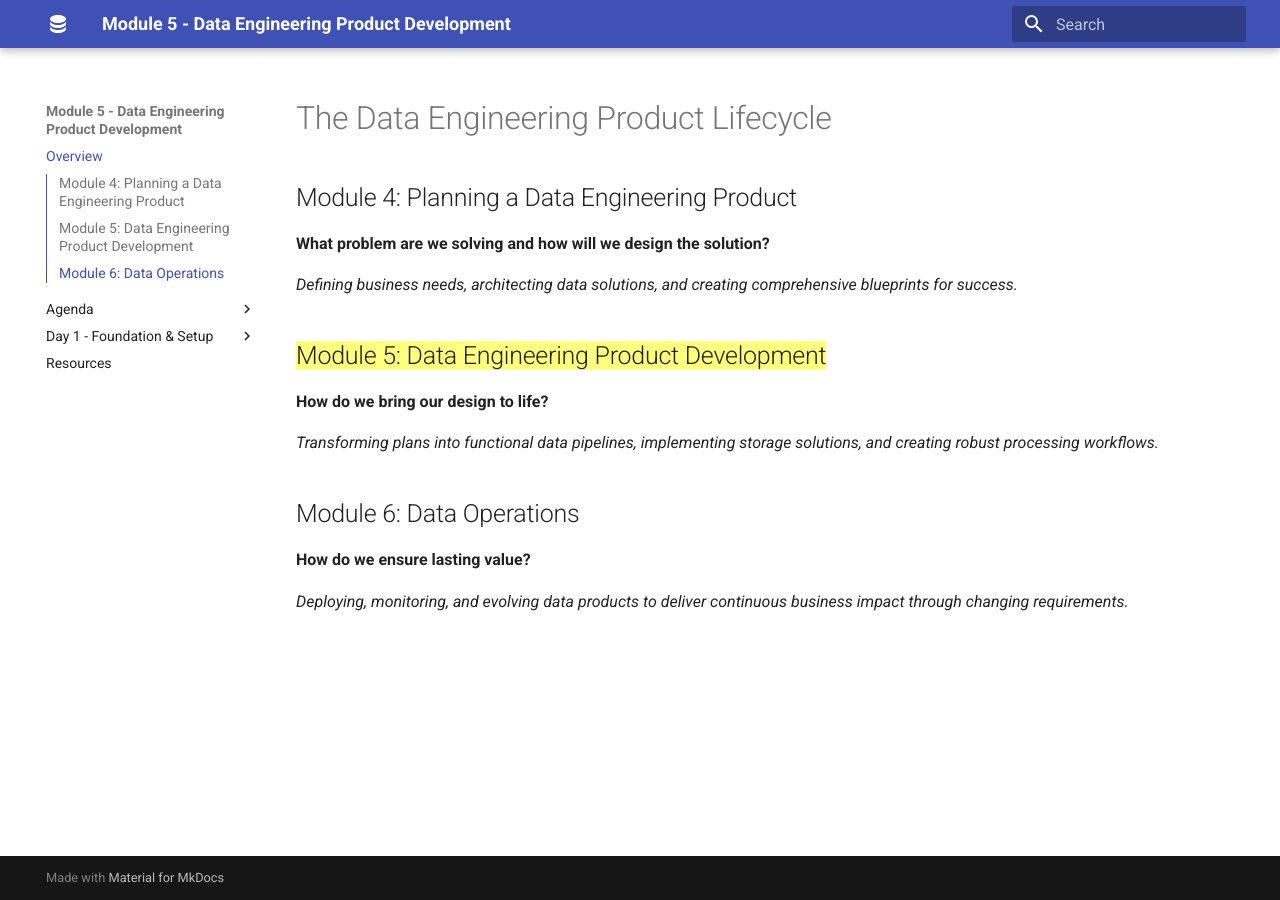
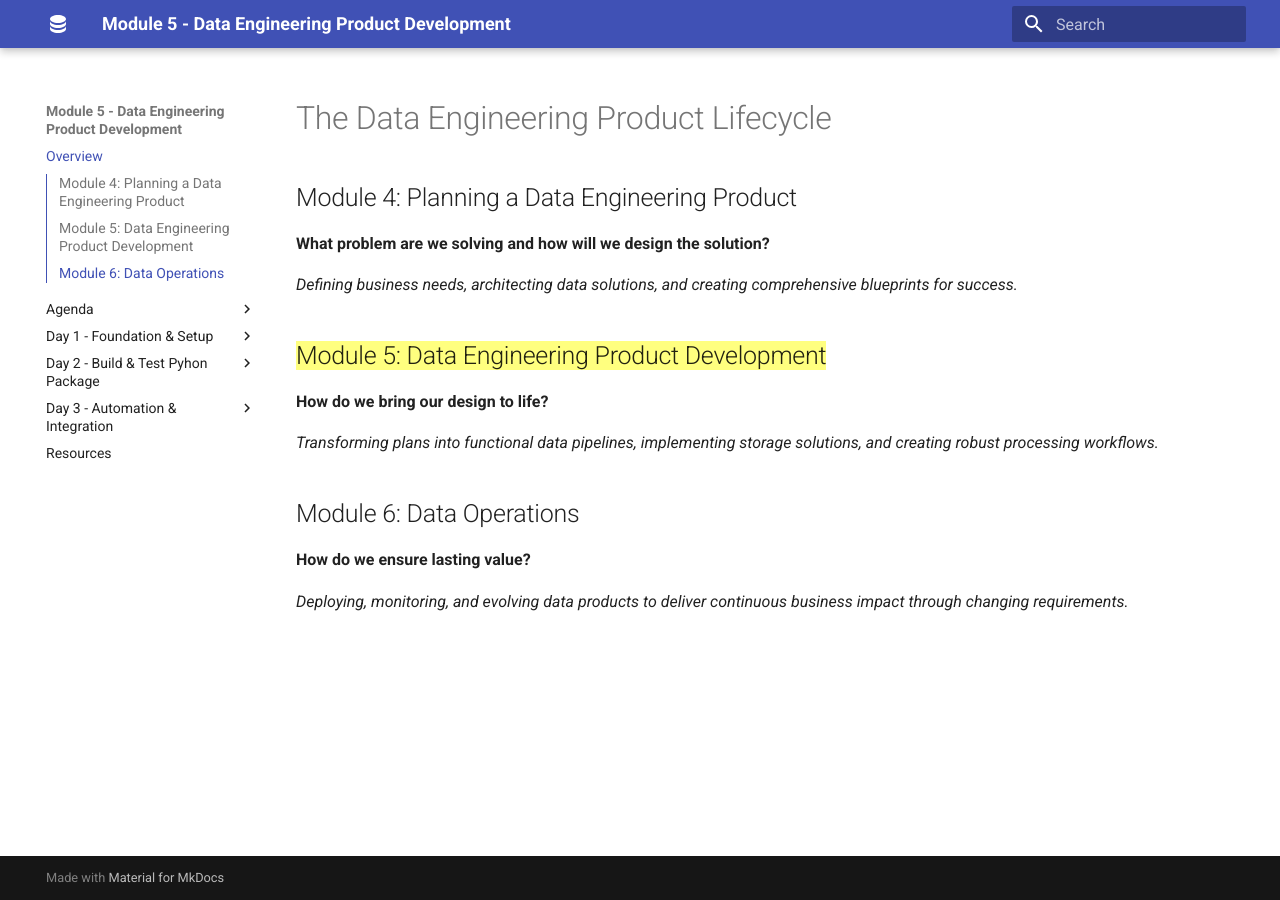
Before and after one commit to qaalabs/DE5M5, an MkDocs documentation site: the page built from docs/index.md, in a window 1280 px wide. Built offline with MkDocs 1.6.1 and Material for MkDocs 9.7.7, drawn with Linux system fonts in a browser that asks for light colours; some of the changed lines change nothing that is shown.

Commit message:
Auto commit by uthisha

```diff
--- a/mkdocs.yml
+++ b/mkdocs.yml
@@ -20,6 +20,26 @@
     - "Introduce GitHub Projects": day1/create-project.md
     - "Set up Kanban board": day1/project-tasks.md
     - "Write first Python code": day1/write-code.md
+
+  - "Day 2 - Build & Test Pyhon Package":
+    - "VM Setup & Welcome": day2/vm-setup.md
+    - "Explain function - Data Ingestion": day2/ingestion.md
+    - "Write function - Data Ingestion": day2/ingestion-enhancements.md
+    - "Explain function - Data Cleaning": day2/cleaning.md
+    - "Write function - Data Cleaning": day2/cleaning-enhancements.md
+    - "Python Testing": day2/python-testing.md
+    - "Write unit tests": day2/cleaning-tests.md
+    - "Python Test Coverage": day2/coverage.md
+    - "Achive test coverage": day2/coverage-goal.md
+
+  - "Day 3 - Automation & Integration":
+    - "GitHub Actions": day3/github-actions.md
+    - "GitHub Actions ~ Trigger Workflow": day3/github-workflow.md
+    - "Pull Request Workflow": day3/github-branch.md
+    - "Complete Your Own PR Workflow": day3/pull-request.md
+    - "01 Create Fabric Lakehouse": labs/01-lakehouse.md
+    - "Run pipeline in MS Fabric": day3/fabric-integration.md
+    - "Create Gold Layer Table": day3/fabric-gold-layer.md
 
   - Resources: resources.md
 
```
